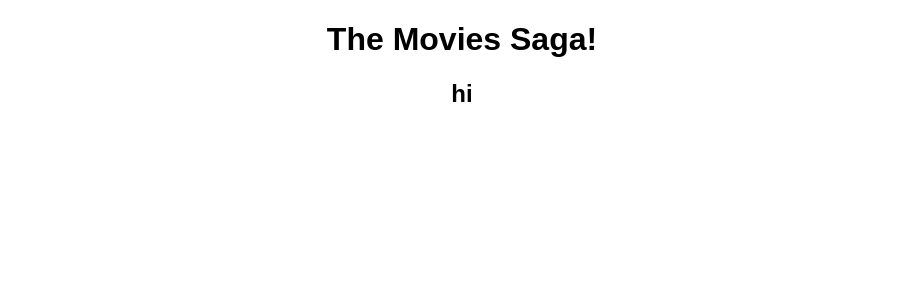
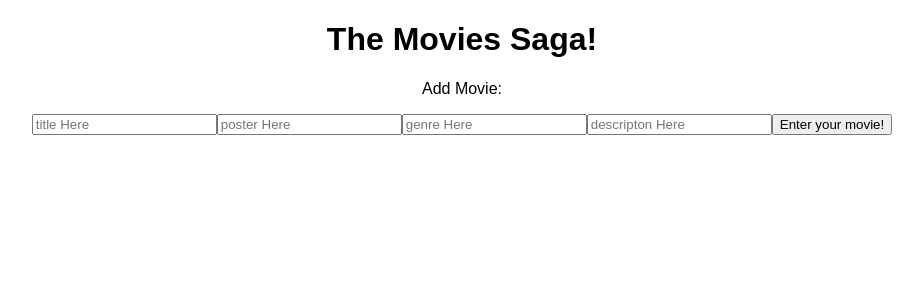
Before and after one commit to NotLindskey/weekend-movie-sagas, a React (Create React App) app: page /#/addMovie in a window 1280 px wide. Shown: the top 300 px of the page, without its empty margins (178-1101 px from the left). Built offline with nearby package versions, Linux system fonts and the light colour scheme.

Commit message:
created inputs to capture inputs.

```diff
--- a/src/components/AddMovie/AddMovie.jsx
+++ b/src/components/AddMovie/AddMovie.jsx
@@ -1,12 +1,90 @@
 import React from 'react';
 
+import { useDispatch, useSelector } from 'react-redux'
+import { useState } from 'react'
+
 function AddMovie() {
-    console.log('inside AddMovie Component, working!')
+
+    const dispatch = useDispatch();
+
+    // A // add title
+    const [title, setTitle] = useState('');
+    // event
+    const handleTitleChange = (event) => {
+        setTitle(event.target.value);
+    }
+
+    // B // add poster
+    const [poster, setPoster] = useState('');
+    // event
+    const handlePosterChange = (event) => {
+        setPoster(event.target.value);
+    }
+
+    // C // add genre
+    const [genre, setGenre] = useState('');
+     // event
+    const handleGenreChange = (event) => {
+        setGenre(event.target.value);
+    }
+
+    // D // add description
+    const [description, setDescription] = useState('');
+    // event
+    const handleDescriptonChange = (event) => {
+        setDescription(event.target.value);
+    }
+
+    // on submit > event
+    const handleSubmit = (event) => {
+        event.preventDefault();
+        console.log('title:', title);
+        console.log('poster:', poster);
+        console.log('genre:', genre);
+        console.log('description:', description);
+        dispatch({
+            type: 'ADD_MOVIE',
+            payload:
+                setTitle,
+                setPoster,
+                setGenre,
+                setDescription
+        });
+        setTitle('');
+        setPoster('');
+        setGenre('');
+        setDescription('');
+    }
 
     return (
-        <section>
-        <h1>hi</h1>
-        </section>
+        <div>
+            <form onSubmit={handleSubmit}>
+            <p>Add Movie:</p>
+
+                {/* /title */}
+                <input
+                    value={title} onChange={handleTitleChange} type="text" id="title" name="title" placeholder='title Here'>
+                </input>
+
+                {/* /image */}
+                <input
+                    value={poster} onChange={handlePosterChange} type="text" id="poster" name="poster" placeholder='poster Here'>
+                </input>
+
+                {/* /genre */}
+                <input
+                    value={genre} onChange={handleGenreChange} type="text" id="genre" name="genre" placeholder='genre Here'>
+                </input>
+
+                {/* /descripton */}
+                <input
+                    value={description} onChange={handleDescriptonChange} type="text" id="descripton" name="descripton" placeholder='descripton Here'>
+                </input>
+
+                {/* submit */}
+                <button type="submit">Enter your movie!</button>
+            </form>
+        </div>
     )
 }
 
```
